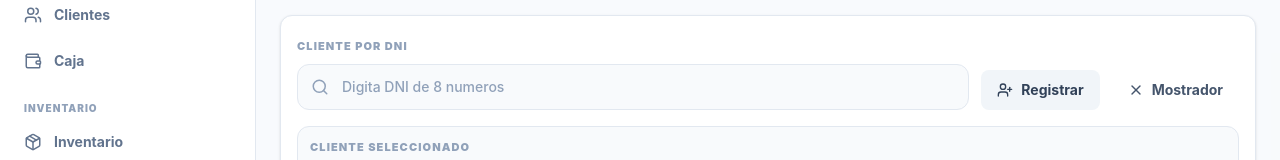
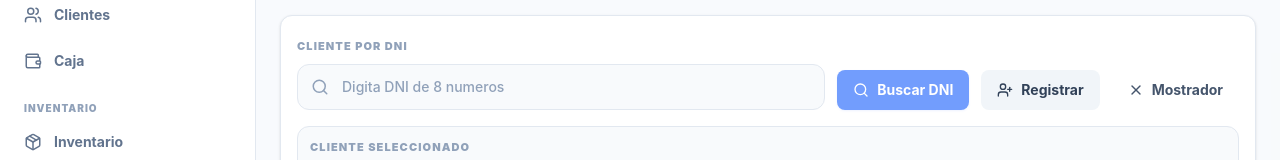
Before and after one commit to PromJunior/nuevorepositorioproyecto, a React (Vite) app in the folder frontend/: page /ventas in a window 1280 px wide. Shown: the part 202-362 px from the top of the page. Built offline with nearby package versions, Linux system fonts and the light colour scheme; no server answers; sample sign-in values are in the browser's storage.

Commit message:
feat
modulo pagos completados flujo con dni

```diff
--- a/frontend/src/modules/sales/components/ClientSelector.jsx
+++ b/frontend/src/modules/sales/components/ClientSelector.jsx
@@ -9,6 +9,7 @@ export const ClientSelector = ({
     selectedClient,
     isSearching,
     onDniChange,
+    onSearchDni,
     onUseCounterSale,
     onCreateClient,
     searchStatus = null,
@@ -28,9 +29,18 @@ export const ClientSelector = ({
                         inputMode="numeric"
                         placeholder="Digita DNI de 8 numeros"
                         onChange={(event) => onDniChange(event.target.value.replace(/\D/g, '').slice(0, 8))}
+                        onKeyDown={(e) => e.key === 'Enter' && onSearchDni()}
                     />
                 </div>
             </div>
+            <Button
+                variant="default"
+                onClick={onSearchDni}
+                disabled={dni.length !== 8 || isSearching}
+            >
+                {isSearching ? <Loader2 size={16} className="animate-spin" /> : <Search size={16} />}
+                Buscar DNI
+            </Button>
             <Button variant="secondary" onClick={() => onCreateClient(null)}>
                 <UserPlus size={16} /> Registrar
             </Button>
--- a/frontend/src/modules/sales/pages/SalesPage.jsx
+++ b/frontend/src/modules/sales/pages/SalesPage.jsx
@@ -1,4 +1,4 @@
-import React, { useEffect, useMemo, useState } from 'react';
+import React, { useEffect, useMemo, useRef, useState } from 'react';
 import Swal from 'sweetalert2';
 import withReactContent from 'sweetalert2-react-content';
 import { PageHeader } from '../../../shared/components/PageHeader';
@@ -41,6 +41,7 @@ const SalesPage = () => {
     const [quickModalName, setQuickModalName] = useState('');
 
     const searchClientMutation = useSearchClient();
+    const dniCache = useRef(new Map());
 
     const paymentMethods = useMemo(() => paymentMethodsQuery.data || [], [paymentMethodsQuery.data]);
     const products = useMemo(() => productsQuery.data || [], [productsQuery.data]);
@@ -59,26 +60,40 @@ const SalesPage = () => {
         if (products.length > 0) syncStock(products);
     }, [products, syncStock]);
 
-    useEffect(() => {
-        if (dniSearch.length !== 8) {
-            if (selectedClient.id !== COUNTER_CLIENT.id) {
-                setSelectedClient(COUNTER_CLIENT);
-            }
-
+    const handleDniChange = (value) => {
+        setDniSearch(value);
+        if (value.length !== 8) {
+            if (selectedClient.id !== COUNTER_CLIENT.id) setSelectedClient(COUNTER_CLIENT);
             setSearchStatus(null);
             setSearchError(null);
             setExternalClientData(null);
+        }
+    };
 
+    const handleSearchDni = async () => {
+        if (dniSearch.length !== 8) return;
+
+        if (dniCache.current.has(dniSearch)) {
+            const cached = dniCache.current.get(dniSearch);
+            if (cached.exists) {
+                setSelectedClient(cached.client);
+                setSearchStatus('found_local');
+            } else {
+                setExternalClientData(cached.client);
+                setSelectedClient(COUNTER_CLIENT);
+                setSearchStatus('not_found');
+            }
+            setSearchError(null);
             return;
         }
 
-        const debounceTimer = setTimeout(async () => {
         try {
             setSearchStatus('searching');
             setSearchError(null);
             setExternalClientData(null);
 
             const res = await searchClientMutation.mutateAsync(dniSearch);
+            dniCache.current.set(dniSearch, res);
 
             if (res.exists) {
                 setSelectedClient(res.client);
@@ -88,18 +103,12 @@ const SalesPage = () => {
                 setSelectedClient(COUNTER_CLIENT);
                 setSearchStatus('not_found');
             }
-
         } catch (err) {
             setSelectedClient(COUNTER_CLIENT);
             setSearchStatus('error');
             setSearchError(err.message || 'Error al buscar cliente');
         }
-
-        }, 800); // espera 800ms antes de consultar
-
-        return () => clearTimeout(debounceTimer);
-
-    }, [dniSearch]);
+    };
 
     const handleCreateClient = (prefillData = null) => {
         if (prefillData) {
@@ -176,7 +185,8 @@ const SalesPage = () => {
                 dni={dniSearch}
                 selectedClient={selectedClient}
                 isSearching={searchClientMutation.isPending}
-                onDniChange={setDniSearch}
+                onDniChange={handleDniChange}
+                onSearchDni={handleSearchDni}
                 onUseCounterSale={() => {
                     setSelectedClient(COUNTER_CLIENT);
                     setDniSearch('');
```
Lines whose indentation alone changed are shown as unchanged.
